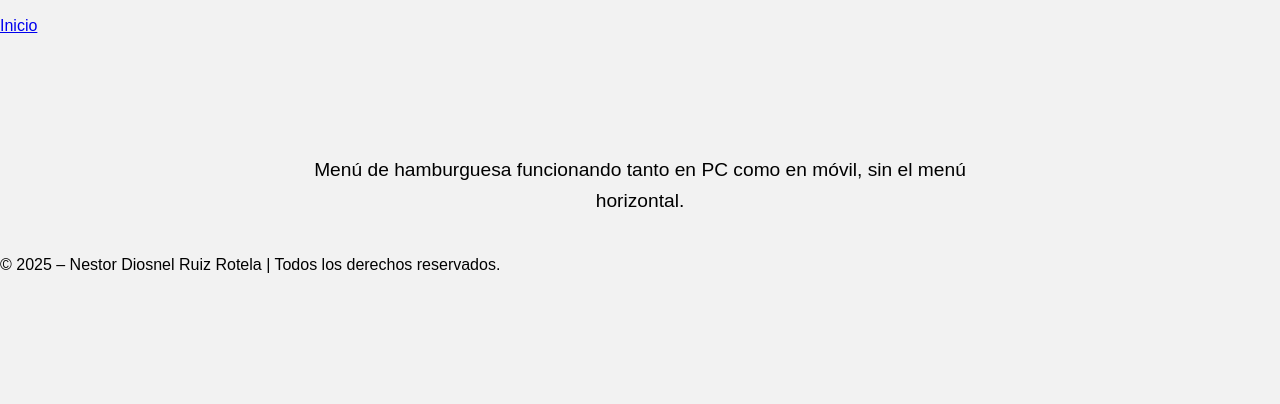
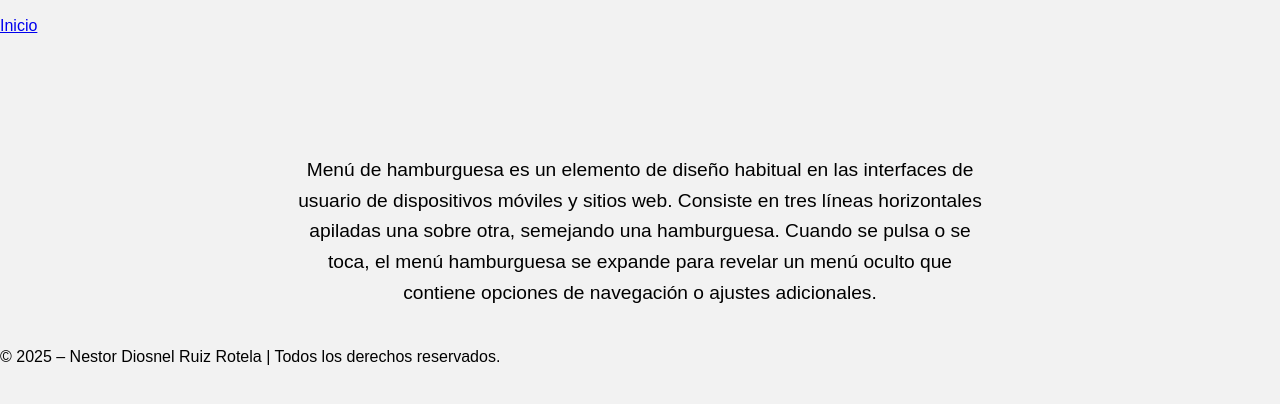
Before and after one commit to Rotela117/Prueba_1, a plain HTML site: page paginas/menu3.html in a window 1280 px wide. Shown: the part 70-474 px from the top of the page. Drawn offline with Linux system fonts and the light colour scheme.

Commit message:
Update menu3.html

```diff
--- a/paginas/menu3.html
+++ b/paginas/menu3.html
@@ -193,7 +193,9 @@
 
 <main class="contenido">
     <p>
-        Menú de hamburguesa funcionando tanto en PC como en móvil, sin el menú horizontal.
+        Menú de hamburguesa es un elemento de diseño habitual en las interfaces de usuario de dispositivos móviles y sitios web.
+        Consiste en tres líneas horizontales apiladas una sobre otra, semejando una hamburguesa.
+        Cuando se pulsa o se toca, el menú hamburguesa se expande para revelar un menú oculto que contiene opciones de navegación o ajustes adicionales.
     </p>
 </main>
 
```
